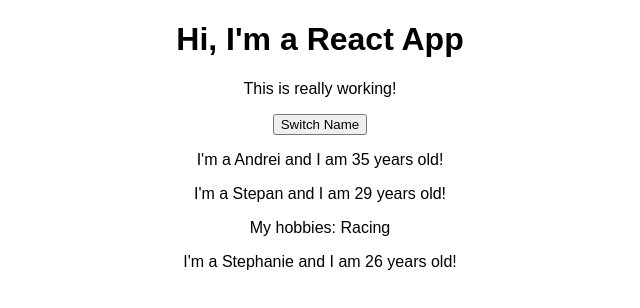
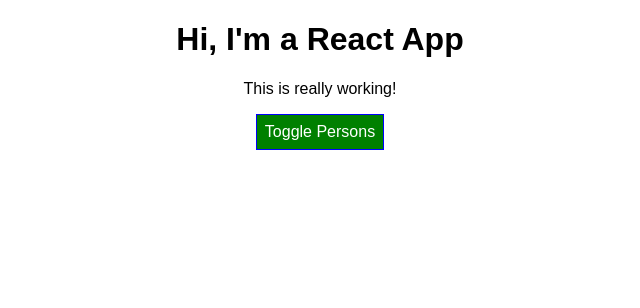
Before and after one commit to ASKaranko/React_lessons, a React (Create React App) app: page / in a window 1280 px wide. Shown: the top 308 px of the page, without its empty margins (320-960 px from the left). Built offline with nearby package versions, Linux system fonts and the light colour scheme.

Commit message:
Implemented radium styles and conditions to components

```diff
--- a/package.json
+++ b/package.json
@@ -3,9 +3,11 @@
   "version": "0.1.0",
   "private": true,
   "dependencies": {
+    "radium": "^0.26.1",
     "react": "^17.0.1",
     "react-dom": "^17.0.1",
-    "react-scripts": "1.1.5"
+    "react-scripts": "1.1.5",
+    "styled-components": "^5.2.1"
   },
   "scripts": {
     "start": "react-scripts start",
--- a/src/App.css
+++ b/src/App.css
@@ -1,3 +1,11 @@
 .App {
   text-align: center;
 }
+
+.red {
+  color: red;
+}
+
+.bold {
+  font-weight: bold;
+}
--- a/src/App.js
+++ b/src/App.js
@@ -1,43 +1,116 @@
 import React, { Component } from 'react';
 import './App.css';
+import Radium, {StyleRoot} from 'radium';
 import Person from "./Person/Person";
 
 class App extends Component {
 
   state = {
     persons: [
-      {name: 'Andrei', age: 35},
-      {name: 'Stepan', age: 29},
-      {name: 'Stephanie', age: 26}
+      {id: 'as12', name: 'Andrei', age: 35},
+      {id: 'as13', name: 'Stepan', age: 29},
+      {id: 'as17', name: 'Stephanie', age: 27}
     ],
-    otherState: 'some other value'
+    otherState: 'some other value',
+    showPersons: false
   }
 
-  switchNameHandler = () => {
-    // console.log('Was clicked');
-    // DO NOT MUTATE STATE DIRECTLY this.state.persons[0].name = 'Andrei Karanko';
+  deletePersonHandler = (personIndex) => {
+    // лучше сначала копировать состояние полностью в новом массиве или объекте,
+    // то есть immutable fashion, а уже затем вызывать setState()
+    // slice() - копируем массив, а не берем reference на его pointer;
+    // соответственно, не удаляем данные в состоянии state
+    // const persons = this.state.persons.slice()
+
+    // лучще исплользовать spread оператор
+    const persons = [...this.state.persons];
+    persons.splice(personIndex, 1);
+    this.setState({persons: persons});
+  }
+
+  nameChangedHandler = (event, id) => {
+    const personIndex = this.state.persons.findIndex(person => person.id === id);
+
+    // Чтобы не мутировать объект в самом состоянии,
+    // создаем новый объект с элементом
+    const person = {...this.state.persons[personIndex]}
+    //альтернатива - старый синтаксис
+    // const person = Object.assign({}, this.state.persons[personIndex]);
+    person.name = event.target.value;
+    const persons = [...this.state.persons];
+    persons[personIndex] = person;
+
+    this.setState({persons: persons});
+  }
+
+  togglePersonsHandler = () => {
+    const doesShow = this.state.showPersons;
     this.setState({
-      persons: [
-        {name: 'Andrei Karanko', age: 35},
-        {name: 'Stepan', age: 29},
-        {name: 'Stephanie', age: 30}
-      ]
+      showPersons: !doesShow
     });
   }
 
   render() {
+    const style = {
+      backgroundColor: 'green',
+			color: 'white',
+      font: 'inherit',
+      border: '1px solid blue',
+      padding: '8px',
+      cursor: 'pointer',
+      ':hover': {
+        backgroundColor: 'lightgreen',
+        color: 'black'
+      }
+    };
+
+    let persons = null;
+    if (this.state.showPersons) {
+
+      persons = (
+          <div>
+            {this.state.persons.map((person, index) => {
+              return <Person
+                      click={() => this.deletePersonHandler(index)}
+                      name={person.name}
+                      age={person.age}
+                      key={person.id}
+                      changed={(event) => this.nameChangedHandler(event, person.id)}
+                    />
+            })}
+          </div>
+      );
+			style.backgroundColor = 'red';
+			style[':hover'] = {
+        backgroundColor: 'tomato',
+        color: 'black'
+      }
+    }
+
+    const classes = [];
+    if (this.state.persons.length <= 2) {
+			classes.push('red');
+		}
+    if (this.state.persons.length <= 1) {
+    	classes.push('bold');
+		}
+
     return (
-      <div className="App">
-        <h1>Hi, I'm a React App</h1>
-        <p>This is really working!</p>
-        <button onClick={this.switchNameHandler}>Switch Name</button>
-        <Person name={this.state.persons[0].name} age={this.state.persons[0].age} />
-        <Person name={this.state.persons[1].name} age={this.state.persons[1].age}>My hobbies: Racing</Person>
-        <Person name={this.state.persons[2].name} age={this.state.persons[2].age} />
-      </div>
+        <StyleRoot>
+          <div className="App">
+            <h1>Hi, I'm a React App</h1>
+            <p className={classes.join(' ')}>This is really working!</p>
+            <button
+                style={style}
+                onClick={this.togglePersonsHandler}>Toggle Persons
+            </button>
+            {persons}
+          </div>
+        </StyleRoot>
+
     );
     // return React.createElement('div', {className: 'App'}, React.createElement('h1', null,'Hi, I\'m React App'));
   }
 }
 
-export default App;
+export default Radium(App);
--- /dev/null
+++ b/src/Person/Person.css
@@ -0,0 +1,8 @@
+.Person {
+    width: 60%;
+    margin: 16px auto;
+    border: 1px solid #eee;
+    box-shadow: 0 2px 3px #ccc;
+    padding: 16px;
+    text-align: center;
+}
--- a/src/Person/Person.js
+++ b/src/Person/Person.js
@@ -1,12 +1,20 @@
 import React from "react";
+import './Person.css';
+import Radium from 'radium';
 
 const person = (props) => {
+	const style = {
+		'@media (min-width: 500px)': {
+			width: '450px',
+		}
+	};
 	return (
-			<div>
-				<p>I'm a {props.name} and I am {props.age} years old!</p>
+			<div className="Person" style={style}>
+				<p onClick={props.click}>I'm a {props.name} and I am {props.age} years old!</p>
 				<p>{props.children}</p>
+				<input type="text" onChange={props.changed} value={props.name}/>
 			</div>
 	);
 }
 
-export default person;
+export default Radium(person);
```
Also changed, not shown: 1 other file (tests, documents, lock files or other folders).
